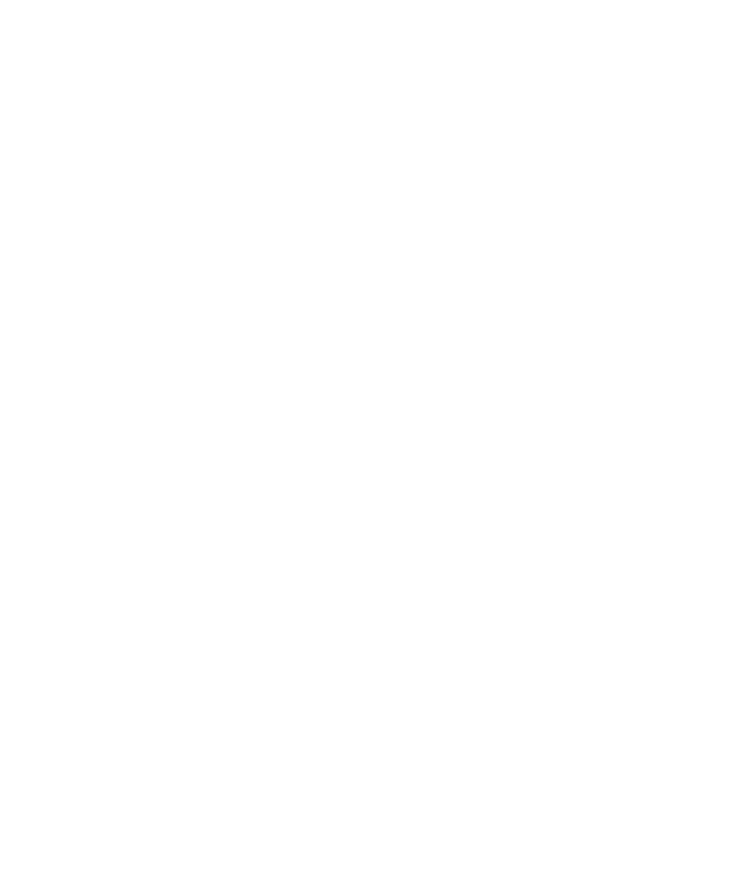
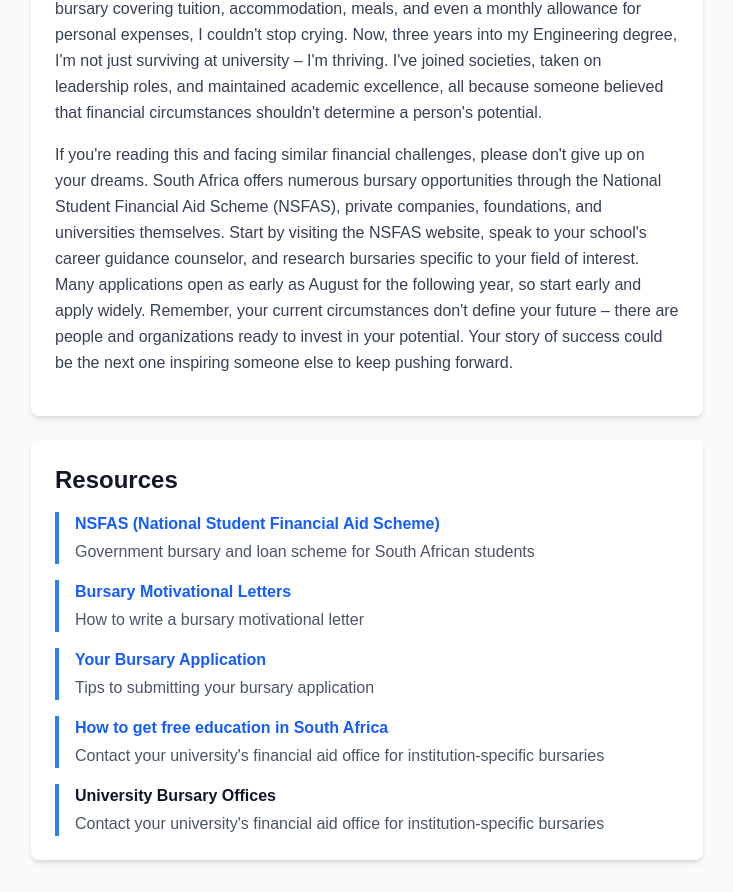
Before and after one commit to MarianaK96/impact-week, a Next.js app: page /story/eric in a window 1280 px wide. Before the commit this address had no page. Shown: the part 496-1388 px from the top of the page, without its empty margins (273-1006 px from the left). Before the commit the page ends 800 px from the top, so only its background shows below. Built offline with nearby package versions, Linux system fonts and the light colour scheme.

Commit message:
Update story content to include Eric's journey and remove previous stories

```diff
--- a/src/app/page.tsx
+++ b/src/app/page.tsx
@@ -1,12 +1,7 @@
 import Link from "next/link";
 
 export default function Home() {
-  const stories = [
-    { name: "Fentse", slug: "fentse" },
-    { name: "Mariana", slug: "mariana" },
-    { name: "Shane", slug: "shane" },
-    { name: "James", slug: "james" },
-  ];
+  const stories = [{ name: "Eric", slug: "eric" }];
 
   return (
     <div className="min-h-screen bg-gray-50 px-4 py-8">
--- a/src/app/story/[slug]/page.tsx
+++ b/src/app/story/[slug]/page.tsx
@@ -8,60 +8,43 @@
 }
 
 const stories = {
-  fentse: {
-    name: "Fentse",
-    content: `Fentse's journey began in a small village in Lesotho, where access to education was limited and opportunities seemed scarce. Despite facing numerous challenges, including financial hardships and limited resources, Fentse never gave up on their dream of making a positive impact in their community.
+  eric: {
+    name: "Eric",
+    content: `Growing up in a small township outside Cape Town, I watched my mother work multiple jobs just to keep food on our table and a roof over our heads. University felt like an impossible dream – something meant for other people's children, not for someone like me whose family counted every rand twice. When I finished matric with distinctions in Mathematics and Physical Science, the acceptance letters felt bittersweet because I knew we simply couldn't afford the fees, accommodation, or even the textbooks. I remember sitting at our kitchen table, staring at the University of Cape Town acceptance letter, feeling like I was holding someone else's future in my hands.
 
-Through determination and hard work, Fentse discovered their passion for technology and education. They started by teaching basic computer skills to local children using an old laptop donated by a charity organization. What began as informal sessions under a tree soon grew into structured classes that attracted learners of all ages.
+    Everything changed when my teacher told me about bursaries and encouraged me to apply, even though the deadlines were approaching fast. I spent sleepless nights filling out applications, writing motivation letters, and gathering documents I never knew existed. When I received that life-changing phone call telling me I'd been awarded a full bursary covering tuition, accommodation, meals, and even a monthly allowance for personal expenses, I couldn't stop crying. Now, three years into my Engineering degree, I'm not just surviving at university – I'm thriving. I've joined societies, taken on leadership roles, and maintained academic excellence, all because someone believed that financial circumstances shouldn't determine a person's potential.
 
-Fentse's innovative approach to combining traditional learning methods with modern technology created a unique educational experience. They developed simple apps and games that helped students learn mathematics and literacy in their native language, making education more accessible and engaging for everyone.
-
-Today, Fentse's initiative has grown into a thriving community learning center that serves over 200 students. Their story demonstrates that with passion, perseverance, and creativity, one person can transform an entire community and create lasting change that extends far beyond their initial vision.
-
-The impact of Fentse's work continues to ripple through the community, inspiring others to pursue education and empowering a new generation of learners who will carry forward the torch of knowledge and innovation.`
+    If you're reading this and facing similar financial challenges, please don't give up on your dreams. South Africa offers numerous bursary opportunities through the National Student Financial Aid Scheme (NSFAS), private companies, foundations, and universities themselves. Start by visiting the NSFAS website, speak to your school's career guidance counselor, and research bursaries specific to your field of interest. Many applications open as early as August for the following year, so start early and apply widely. Remember, your current circumstances don't define your future – there are people and organizations ready to invest in your potential. Your story of success could be the next one inspiring someone else to keep pushing forward.`,
+    resources: [
+      {
+        title: "NSFAS (National Student Financial Aid Scheme)",
+        description:
+          "Government bursary and loan scheme for South African students",
+        url: "https://www.nsfas.org.za",
+      },
+      {
+        title: "Bursary Motivational Letters",
+        description: "How to write a bursary motivational letter",
+        url: "https://www.zabursaries.co.za/how-to-write-a-bursary-motivational-letter/",
+      },
+      {
+        title: "Your Bursary Application",
+        description: "Tips to submitting your bursary application",
+        url: "https://www.zabursaries.co.za/tips-to-submitting-a-bursary-application/",
+      },
+      {
+        title: "How to get free education in South Africa",
+        description:
+          "Contact your university's financial aid office for institution-specific bursaries",
+        url: "https://www.zabursaries.co.za/how-to-get-free-education-in-south-africa/",
+      },
+      {
+        title: "University Bursary Offices",
+        description:
+          "Contact your university's financial aid office for institution-specific bursaries",
+      },
+    ],
   },
-  mariana: {
-    name: "Mariana",
-    content: `Mariana's story is one of resilience and innovation in the face of environmental challenges. Growing up in a coastal community in Brazil, she witnessed firsthand the devastating effects of pollution on marine ecosystems and local fishing communities.
-
-As a marine biology student, Mariana was deeply moved by the decline in fish populations and the accumulation of plastic waste in the ocean. Instead of accepting this as an inevitable reality, she decided to take action. She began organizing beach cleanups and educating local schools about marine conservation.
-
-What started as weekend volunteer work evolved into a comprehensive environmental program. Mariana developed partnerships with local businesses, schools, and government agencies to create sustainable solutions for waste management and marine protection.
-
-Her innovative approach included creating artificial reefs from recycled materials, establishing marine protected areas, and developing educational programs that teach children about ocean conservation through hands-on activities and interactive workshops.
-
-Through her leadership, Mariana's community has reduced plastic waste by 40% and restored critical marine habitats. Her work has been recognized nationally, and she now mentors young environmental activists across Latin America.
-
-Mariana's journey shows how individual passion can catalyze community-wide change and demonstrates that environmental conservation is not just about protecting nature, but about creating sustainable livelihoods and healthier communities for future generations.`
-  },
-  shane: {
-    name: "Shane",
-    content: `Shane's transformation from struggling student to community leader exemplifies the power of mentorship and second chances. Growing up in an underserved urban neighborhood, Shane faced numerous obstacles including poverty, family instability, and limited educational opportunities.
-
-Despite these challenges, a dedicated teacher recognized Shane's potential and provided the support and encouragement needed to excel academically. This mentorship became a turning point, inspiring Shane to pursue higher education and eventually earn a degree in social work.
-
-Understanding the importance of giving back, Shane returned to their community with a mission to provide the same type of support that had changed their own life. They established a youth mentorship program that pairs at-risk teenagers with positive role models and provides academic support, life skills training, and career guidance.
-
-Shane's program has grown from serving 10 youth to over 150 participants annually. The initiative includes after-school tutoring, summer internships, college preparation workshops, and mental health support services. Many program graduates have gone on to attend college, secure stable employment, and become mentors themselves.
-
-What makes Shane's approach unique is the emphasis on holistic support that addresses not just academic needs but also emotional, social, and practical life challenges. The program creates a supportive community where young people can build confidence, develop leadership skills, and envision positive futures for themselves.
-
-Shane's story demonstrates that sometimes the most powerful way to heal from difficult circumstances is to help others facing similar challenges, creating cycles of positive change that strengthen entire communities.`
-  },
-  james: {
-    name: "James",
-    content: `James's story begins with a personal tragedy that would ultimately reshape his life's purpose. After losing his younger brother in a car accident caused by a distracted driver, James channeled his grief into advocacy for road safety and responsible driving.
-
-What started as a way to cope with loss became a mission to prevent other families from experiencing similar heartbreak. James began speaking at high schools about the dangers of distracted driving, sharing his brother's story and the devastating impact it had on his family.
-
-His passionate presentations resonated with students, and requests for his talks began pouring in from schools across the state. Recognizing the need for a more comprehensive approach, James founded a nonprofit organization dedicated to promoting safe driving habits among young people.
-
-The organization developed innovative programs including interactive driving simulations, peer-to-peer education initiatives, and partnerships with local law enforcement to create positive interactions between police and youth. James also lobbied for stronger distracted driving laws and worked with technology companies to develop apps that encourage safe driving behaviors.
-
-Through his tireless advocacy, James has reached over 50,000 young drivers with his safety message. Statistics show a 30% reduction in teen traffic accidents in areas where his programs have been implemented. His work has been recognized by national safety organizations and has influenced policy changes in multiple states.
-
-James's journey from grief to action demonstrates how personal pain can be transformed into purpose, creating meaningful change that protects others and honors the memory of those we've lost. His story reminds us that even in our darkest moments, we have the power to create light for others.`
-  }
 };
 
 export default function StoryPage({ params }: StoryPageProps) {
@@ -81,7 +64,7 @@
           ← Back to stories
         </Link>
 
-        <article className="bg-white rounded-lg shadow-md p-6">
+        <article className="bg-white rounded-lg shadow-md p-6 mb-6">
           <header className="mb-6">
             <h1 className="text-3xl font-bold text-gray-900 mb-2">
               {story.name}&apos;s Story
@@ -89,23 +72,45 @@
           </header>
 
           <div className="prose prose-gray max-w-none">
-            {story.content.split('\n\n').map((paragraph, index) => (
+            {story.content.split("\n\n").map((paragraph, index) => (
               <p key={index} className="mb-4 text-gray-700 leading-relaxed">
                 {paragraph}
               </p>
             ))}
           </div>
         </article>
+
+        {story.resources && story.resources.length > 0 && (
+          <section className="bg-white rounded-lg shadow-md p-6">
+            <h2 className="text-2xl font-bold text-gray-900 mb-4">Resources</h2>
+            <div className="space-y-4">
+              {story.resources.map((resource, index) => (
+                <div key={index} className="border-l-4 border-blue-500 pl-4">
+                  <h3 className="font-semibold text-gray-900 mb-1">
+                    {resource.url ? (
+                      <a
+                        href={resource.url}
+                        target="_blank"
+                        rel="noopener noreferrer"
+                        className="text-blue-600 hover:text-blue-800 hover:underline"
+                      >
+                        {resource.title}
+                      </a>
+                    ) : (
+                      resource.title
+                    )}
+                  </h3>
+                  <p className="text-gray-600">{resource.description}</p>
+                </div>
+              ))}
+            </div>
+          </section>
+        )}
       </div>
     </div>
   );
 }
 
 export async function generateStaticParams() {
-  return [
-    { slug: 'fentse' },
-    { slug: 'mariana' },
-    { slug: 'shane' },
-    { slug: 'james' },
-  ];
+  return [{ slug: "eric" }];
 }
```
